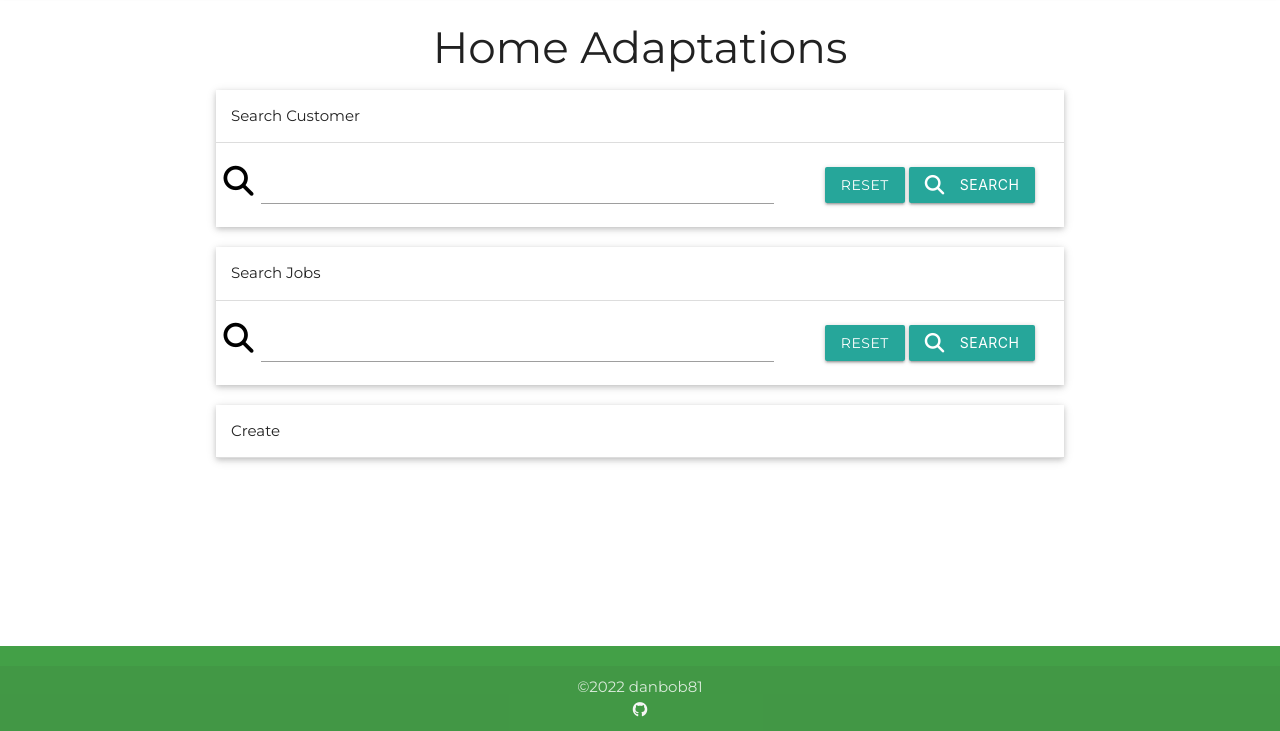
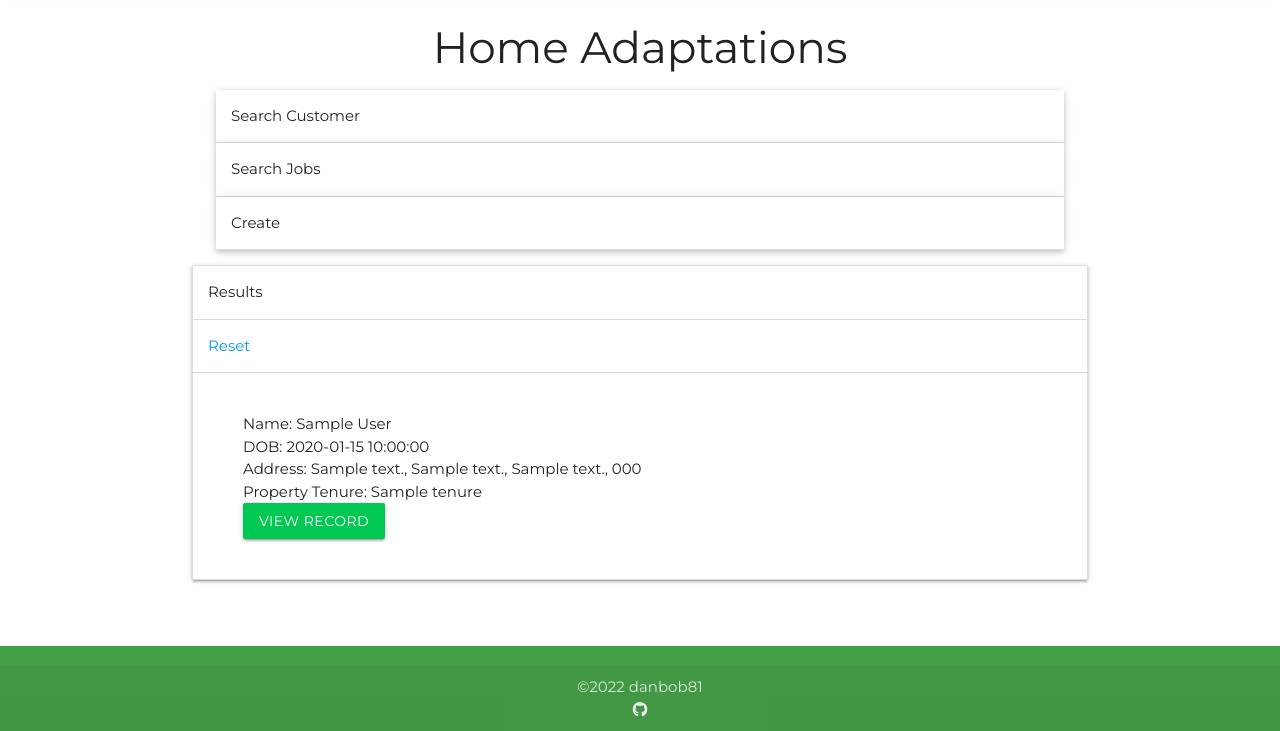
Before and after one commit to Danbob81/enabled, a Flask app: page /get_customers in a window 1280 px wide. Shown: the part 69-800 px from the top of the page. Run offline with Flask 2, Linux system fonts and the light colour scheme; a database or web service that is not in the repository returns one stand-in record (values such as "Sample title"); some libraries are stand-ins or nearby versions.

Commit message:
add customer page to view selected customer record

```diff
--- a/app.py
+++ b/app.py
@@ -166,6 +166,14 @@ def add_customer():
     return render_template("account.html")
 
 
+@app.route("/customer_record")
+def customer_record():
+    """render customer record page"""
+    query = request.form.get("query")
+    customers = list(mongo.db.customers.find({"$text": {"$search": query}}))
+    return render_template("customer.html", customers=customers)
+
+
 @app.route("/edit_customer/<customer_id>", methods=["GET", "POST"])
 def edit_customer(customer_id):
     """edit customer details"""
--- a/templates/account.html
+++ b/templates/account.html
@@ -10,7 +10,8 @@
 
 <ul class="collapsible popout">
   <li>
-    <div class="collapsible-header">Search Customer <br></div>
+    <div class="collapsible-header">Search Customer</div>
+      <div class="collapsible-body">
         <div class="col s12">
           <form action="{{ url_for('search_customer') }}" method="POST" class="col s12">
             <div class="row valign-wrapper center-align">
@@ -29,32 +30,11 @@
           </form>
         </div>
       </div>
-    {% if customers|length >0 %}
-      <div class="collapsible-body">
-        <ul class="collection">
-          {% for customer in customers %}
-            <li class="collection-item">
-              <div class="col s12 left-align">Name:   {{ customer.first_name }} {{ customer.last_name }} <br>
-                  DOB: {{ customer.dob }} <br> Gender: {{ customer.gender }}<br>
-                  Address: {{ customer.address_street }}, {{ customer.address_city }}, {{ customer.address_county }},
-                          {{ customer.postcode }} <br> Property Tenure: {{ customer.tenure }} <br>
-                  Phone: {{ customer.phone }} <br> Email: {{ customer.email }} <br> <br>
-                  Record created by user: {{ customer.created_by }} <br>
-                  Record last amended by user: {{ customer.amended_by }}
     </div>
-              <div class="col s12 right-align">
-                <a href="{{ url_for('edit_customer', customer_id=customer._id) }}" class="waves-effect waves-green btn green accent-4">Edit Customer</a>
-              </div>
-            </li>
-          {% endfor %}
-        </ul>
-      </div>
-    {% else %}
-      <h5 class="red-text center-align">No Results Found!</h5>
-    {% endif %}
   </li>
   <li>
     <div class="collapsible-header">Search Jobs</div>
+      <div class="collapsible-body">
         <div class="col s12">
           <form action="" method="POST" class="col s12">
             <div class="row valign-wrapper center-align">
@@ -72,6 +52,7 @@
             </div>
           </form>
         </div>
+      </div>
   </li>
   <li>
     <div class="collapsible-header">Create</div>
@@ -83,6 +64,41 @@
     </div>
   </li>
 </ul>
+
+{% if customers|length >0 %}
+<ul class="collapsible">
+  <li class="active">
+    <div class="collapsible-header">Results</div>
+      <div class="collapsible-header right-align">
+        <a href="{{ url_for('get_customers') }}" class="text-shadow right-align">Reset</a>
+      </div>
+      <div class="collapsible-body">
+        {% for customer in customers %}
+          <ul class="collection">
+            <li class="collection-item">
+              <div class="col s12 left-align">Name:   {{ customer.first_name }} {{ customer.last_name }} <br>
+                  DOB: {{ customer.dob }} <br>
+                  <!-- Gender: {{ customer.gender }}<br> -->
+                  Address: {{ customer.address_street }}, {{ customer.address_city }}, {{ customer.address_county }},
+                          {{ customer.postcode }} <br> Property Tenure: {{ customer.tenure }} <br>
+                  <!-- Phone: {{ customer.phone }} <br> Email: {{ customer.email }} <br> <br> -->
+                  <!-- Record created by user: {{ customer.created_by }} <br> -->
+                  <!-- Record last amended by user: {{ customer.amended_by }} -->
+              </div>
+              <div class="col s12 left-align">
+                <a href="{{ url_for('customer_record') }}" class="waves-effect waves-green btn green accent-4">View Record</a>
+                <!-- <a href="{{ url_for('edit_customer', customer_id=customer._id) }}" class="waves-effect waves-green btn green accent-4">Edit Customer</a> -->
+              </div>
+            </li>
+          </ul>
+        {% endfor %}
+      </div>
+{% else %}
+    <h5 class="red-text center-align">No Results Found!</h5>
+  </li>
+</ul>
+{% endif %}
+
 
 <!-- Customer modal -->
 <div id="customer" class="modal">
```
Also changed, not shown: templates/customer.html (added, +31 -0 lines). Lines whose indentation alone changed are shown as unchanged.
